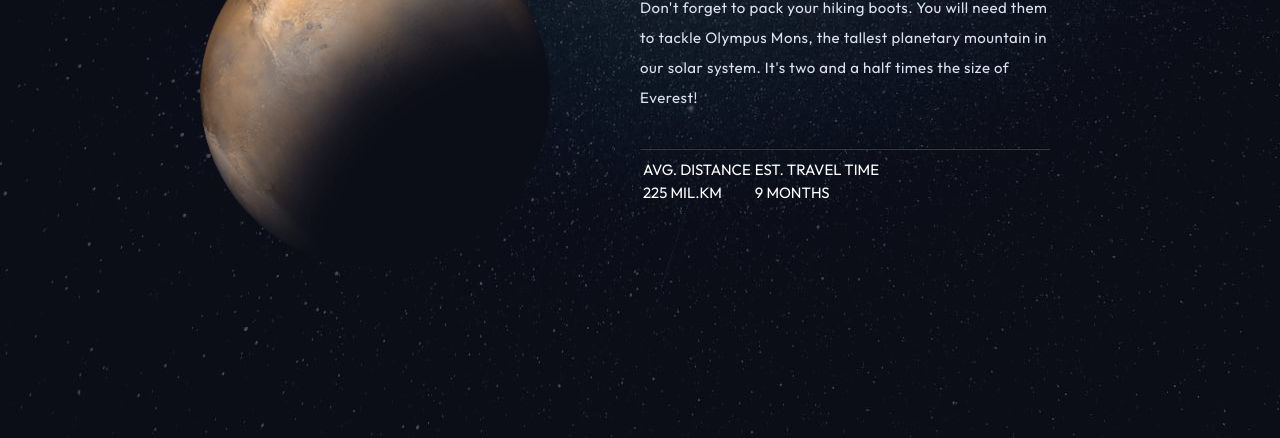
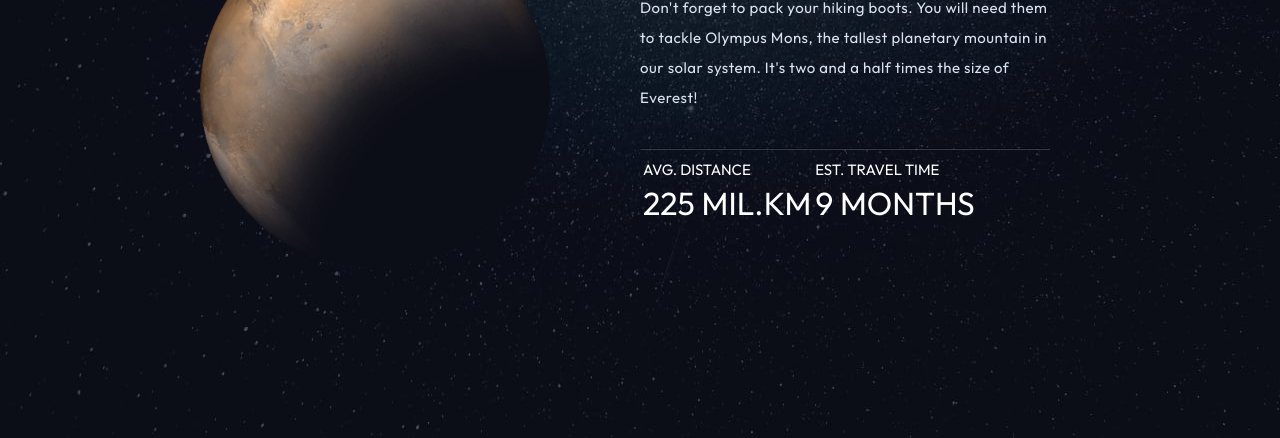
Before and after one commit to PercyAyimbilaNsolemna/Space_Tourism_Challenge, a plain HTML site: page destination.html in a window 1280 px wide. Shown: the part 362-800 px from the top of the page. Drawn offline with Linux system fonts and the light colour scheme.

Commit message:
Added styles to the bold class.

```diff
--- a/css/destination.css
+++ b/css/destination.css
@@ -134,3 +134,7 @@ hr {
 td {
     color: white;
 }
+
+.bold {
+    font-size: 2rem;
+}
```
